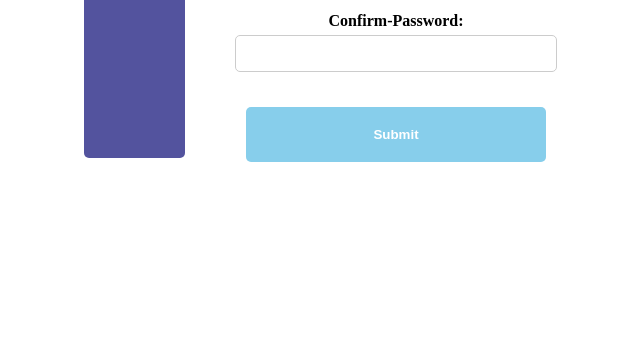
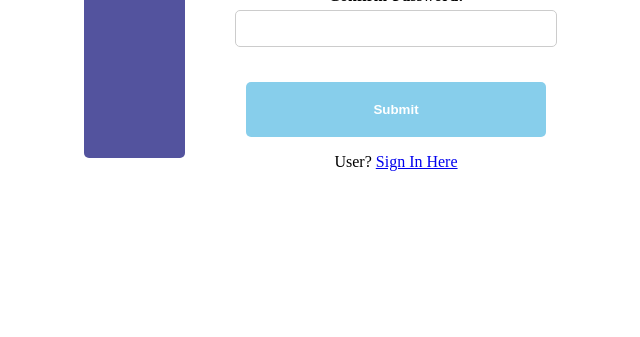
Before and after one commit to singhScriptor/tasks, a plain HTML site: page LOGIN/frontend/signup.html in a window 1280 px wide. Shown: the part 463-800 px from the top of the page, without its empty margins (320-960 px from the left). Drawn offline with Linux system fonts and the light colour scheme.

Commit message:
adding singin link inside signup page

```diff
--- a/LOGIN/frontend/signup.html
+++ b/LOGIN/frontend/signup.html
@@ -27,6 +27,9 @@
             <div class="submit-btn">
                 <button type="submit"id="submit">Submit</button>
             </div>
+            <div class="signin-link">
+                <p> User? <a href="signIn.html">Sign In Here</a></p>
+            </div>
         </form>
     </div>
     <script src="singUpscript.js"></script>
```
